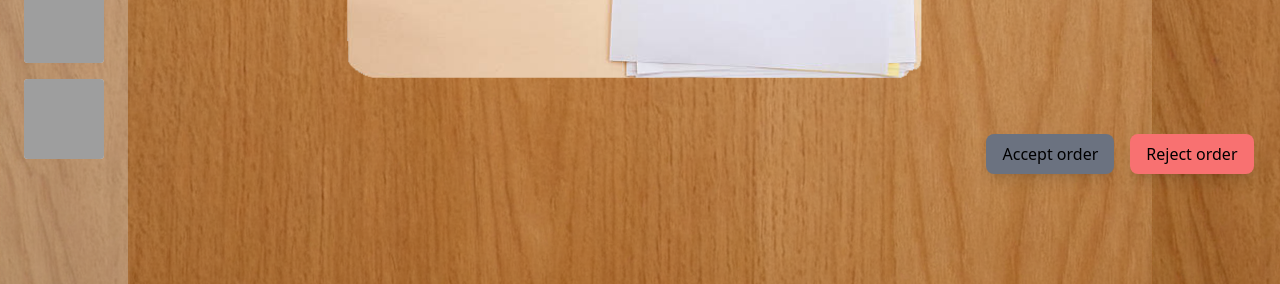
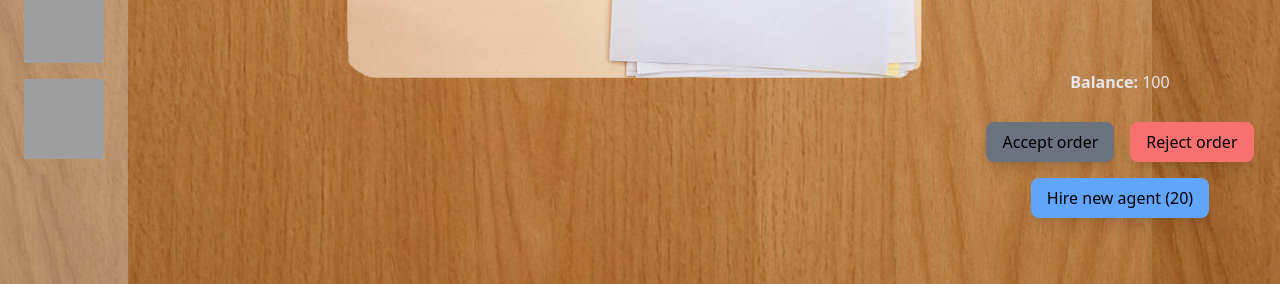
Before and after one commit to sikoramodra/Hackathon-SCI-24, a React (Vite) app: page / in a window 1280 px wide. Shown: the part 513-797 px from the top of the page. Built offline with nearby package versions, Linux system fonts and the light colour scheme; grey boxes are pictures that could not be loaded.

Commit message:
add hire new agent functionality

```diff
--- a/src/App.jsx
+++ b/src/App.jsx
@@ -60,6 +60,8 @@ export default function App() {
         <TaskView
           tasks={tasks}
           agents={agents}
+          money={money}
+          setMoney={setMoney}
           finishedTasks={finishedTasks}
           setFinishedTasks={setFinishedTasks}
           setAgents={setAgents}
--- a/src/Components/Buttons.jsx
+++ b/src/Components/Buttons.jsx
@@ -2,8 +2,16 @@ export default function Buttons({
   rejectTask,
   submitTask,
   isAgentSelected,
+  money,
+  addNewAgent,
 }) {
   return (
+    <div>
+      <h3 className="mb-2 text-center text-gray-200">
+        <span className="font-semibold">Balance: </span>
+        {money}
+      </h3>
+
       <div className="flex flex-wrap items-center justify-center gap-4 p-5">
         <button
           disabled={!isAgentSelected}
@@ -14,10 +22,18 @@ export default function Buttons({
         </button>
         <button
           onClick={rejectTask}
-        className="px-4 py-2 bg-red-400 rounded-lg shadow-lg hover:bg-red-500"
+          className="rounded-lg bg-red-400 px-4 py-2 shadow-lg hover:bg-red-500"
         >
           Reject order
         </button>
+        <button
+          disabled={money < 20}
+          onClick={addNewAgent}
+          className={`rounded-lg px-4 py-2 shadow-lg ${money >= 20 ? 'bg-blue-400 hover:bg-blue-500' : 'bg-gray-500 hover:bg-gray-500'}`}
+        >
+          Hire new agent (20)
+        </button>
+      </div>
     </div>
   );
 }
--- a/src/Components/TaskView.jsx
+++ b/src/Components/TaskView.jsx
@@ -2,10 +2,13 @@ import { useState, useEffect } from 'react';
 import Buttons from './Buttons.jsx';
 import CurrentTask from './CurrentTask.jsx';
 import TaskContainer from './TaskContainer.jsx';
+import agentGenerator from '../logic/agentGenerator.js';
 
 export default function TaskView({
   tasks,
   agents,
+  money,
+  setMoney,
   setFinishedTasks,
   setAgents,
   setTasks,
@@ -19,7 +22,9 @@ export default function TaskView({
       [tasks[currentTaskIndex], agents[selectedAgentIndex]],
     ]);
     setTasks((prev) => prev.filter((_, index) => index !== currentTaskIndex));
-    setAgents((prev) => prev.filter((_, index) => index !== selectedAgentIndex));
+    setAgents((prev) =>
+      prev.filter((_, index) => index !== selectedAgentIndex),
+    );
     const updatedTasks = tasks.filter((_, index) => index !== currentTaskIndex);
 
     setSelectedAgentIndex(null);
@@ -28,7 +33,7 @@ export default function TaskView({
       setCurrentTaskIndex(0); // Reset if no tasks remain
     } else {
       setCurrentTaskIndex((prev) =>
-        prev >= updatedTasks.length ? updatedTasks.length - 1 : prev
+        prev >= updatedTasks.length ? updatedTasks.length - 1 : prev,
       );
     }
   };
@@ -61,22 +66,33 @@ export default function TaskView({
     });
   };
 
+  const addNewAgent = () => {
+    setMoney(money - 20);
+    setAgents((prevAgents) => [...prevAgents, agentGenerator(1)]);
+  };
+
   const currentTask = tasks[currentTaskIndex];
   const isAgentSelected = selectedAgentIndex !== null;
 
   return (
-    <div className="grid w-full h-full grid-cols-3 grid-rows-3">
-      <div className="flex items-start col-start-3 row-span-2 row-start-1 pt-8">
-        <TaskContainer tasks={tasks} currentTaskIndex={currentTaskIndex} nextTask={nextTask}/>
+    <div className="grid h-full w-full grid-cols-3 grid-rows-3">
+      <div className="col-start-3 row-span-2 row-start-1 flex items-start pt-8">
+        <TaskContainer
+          tasks={tasks}
+          currentTaskIndex={currentTaskIndex}
+          nextTask={nextTask}
+        />
       </div>
       <div className="flex items-center justify-center rounded-lg">
         <Buttons
+          money={money}
+          addNewAgent={addNewAgent}
           submitTask={submitTask}
           rejectTask={rejectTask}
           isAgentSelected={isAgentSelected}
         />
       </div>
-      <div className="flex items-center justify-center col-span-2 row-span-3 row-start-1">
+      <div className="col-span-2 row-span-3 row-start-1 flex items-center justify-center">
         <CurrentTask
           currentTask={currentTask}
           selectedAgentIndex={selectedAgentIndex}
```
Lines whose indentation alone changed are shown as unchanged.
